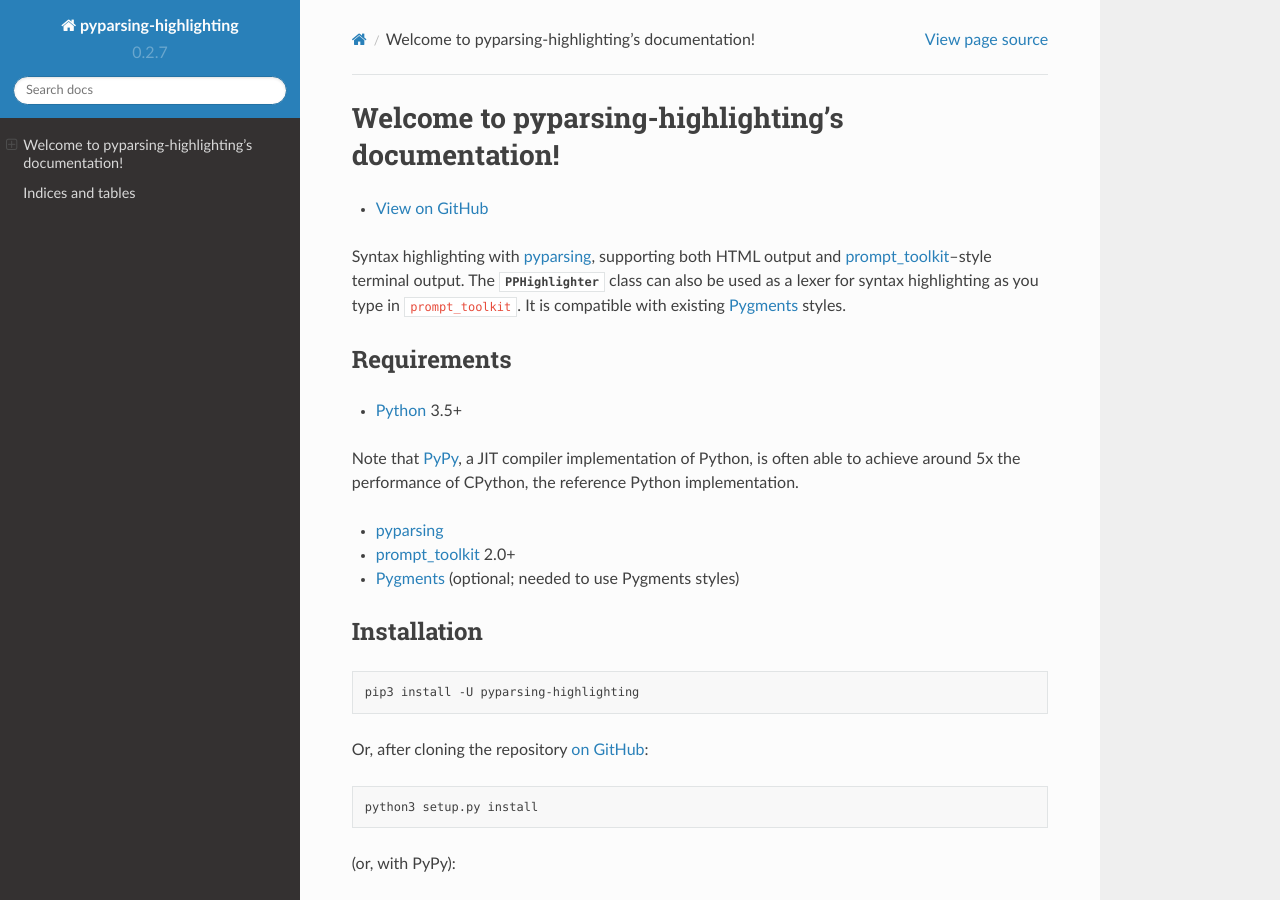
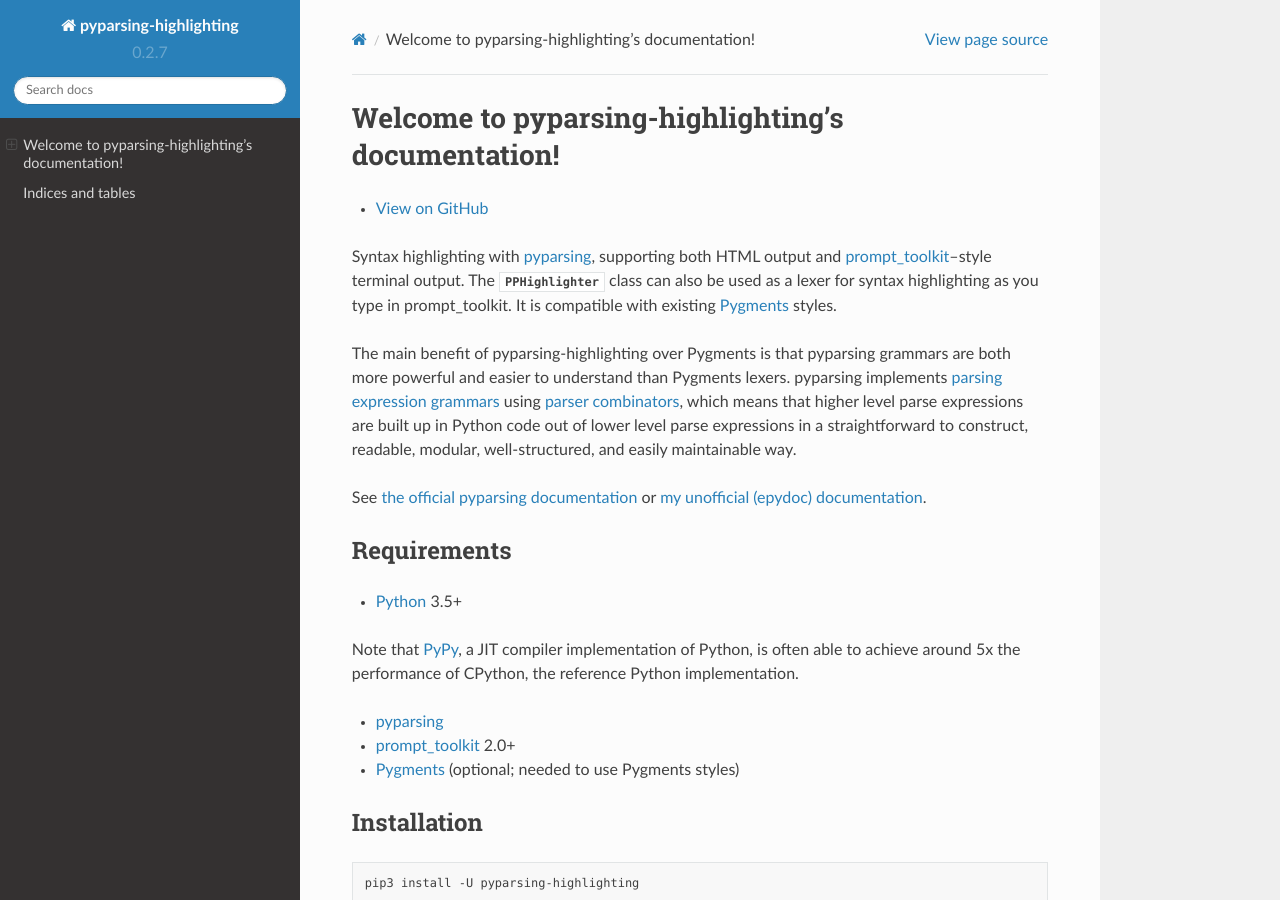
Before and after one commit to crowsonkb/pyparsing-highlighting, a Sphinx documentation site: the page built from docs/source/index.rst, in a window 1280 px wide and 900 px high. Built offline with Sphinx 7.4.7 and the Read the Docs theme 2.0.0, drawn with Linux system fonts in a browser that asks for light colours.

Commit message:
Add benefits blurb

```diff
--- a/README.rst
+++ b/README.rst
@@ -1,9 +1,11 @@
 pyparsing-highlighting
 ======================
 
-Syntax highlighting with `pyparsing <https://github.com/pyparsing/pyparsing>`_, supporting both HTML output and `prompt_toolkit <https://github.com/prompt-toolkit/python-prompt-toolkit>`_–style terminal output. The ``PPHighlighter`` class can also be used as a lexer for syntax highlighting as you type in ``prompt_toolkit``. It is compatible with existing `Pygments <http://pygments.org>`_ styles.
+Syntax highlighting with `pyparsing <https://github.com/pyparsing/pyparsing>`_, supporting both HTML output and `prompt_toolkit <https://github.com/prompt-toolkit/python-prompt-toolkit>`_–style terminal output. The ``PPHighlighter`` class can also be used as a lexer for syntax highlighting as you type in prompt_toolkit. It is compatible with existing `Pygments <http://pygments.org>`_ styles.
 
-Read the documentation on `readthedocs <https://pyparsing-highlighting.readthedocs.io/en/stable/>`_.
+The main benefit of pyparsing-highlighting over Pygments is that pyparsing grammars are both more powerful and easier to understand than Pygments lexers. pyparsing implements `parsing expression grammars <https://en.wikipedia.org/wiki/Parsing_expression_grammar>`_ using `parser combinators <https://en.wikipedia.org/wiki/Parser_combinator>`_, which means that higher level parse expressions are built up in Python code out of lower level parse expressions in a straightforward to construct, readable, modular, well-structured, and easily maintainable way.
+
+See `the official pyparsing documentation <https://pyparsing-docs.readthedocs.io/en/latest/index.html>`_ or `my unofficial (epydoc) documentation <https://pyparsing-doc.neocities.org>`_; read the pyparsing-highlighting documentation on `readthedocs <https://pyparsing-highlighting.readthedocs.io/en/latest/>`_.
 
 Requirements
 ------------
--- a/docs/source/index.rst
+++ b/docs/source/index.rst
@@ -7,7 +7,11 @@
 
 - `View on GitHub <https://github.com/crowsonkb/pyparsing-highlighting>`_
 
-Syntax highlighting with `pyparsing <https://github.com/pyparsing/pyparsing>`_, supporting both HTML output and `prompt_toolkit <https://github.com/prompt-toolkit/python-prompt-toolkit>`_–style terminal output. The :class:`PPHighlighter` class can also be used as a lexer for syntax highlighting as you type in ``prompt_toolkit``. It is compatible with existing `Pygments <http://pygments.org>`_ styles.
+Syntax highlighting with `pyparsing <https://github.com/pyparsing/pyparsing>`_, supporting both HTML output and `prompt_toolkit <https://github.com/prompt-toolkit/python-prompt-toolkit>`_–style terminal output. The :class:`PPHighlighter` class can also be used as a lexer for syntax highlighting as you type in prompt_toolkit. It is compatible with existing `Pygments <http://pygments.org>`_ styles.
+
+The main benefit of pyparsing-highlighting over Pygments is that pyparsing grammars are both more powerful and easier to understand than Pygments lexers. pyparsing implements `parsing expression grammars <https://en.wikipedia.org/wiki/Parsing_expression_grammar>`_ using `parser combinators <https://en.wikipedia.org/wiki/Parser_combinator>`_, which means that higher level parse expressions are built up in Python code out of lower level parse expressions in a straightforward to construct, readable, modular, well-structured, and easily maintainable way.
+
+See `the official pyparsing documentation <https://pyparsing-docs.readthedocs.io/en/latest/index.html>`_ or `my unofficial (epydoc) documentation <https://pyparsing-doc.neocities.org>`_.
 
 Requirements
 ------------
```
